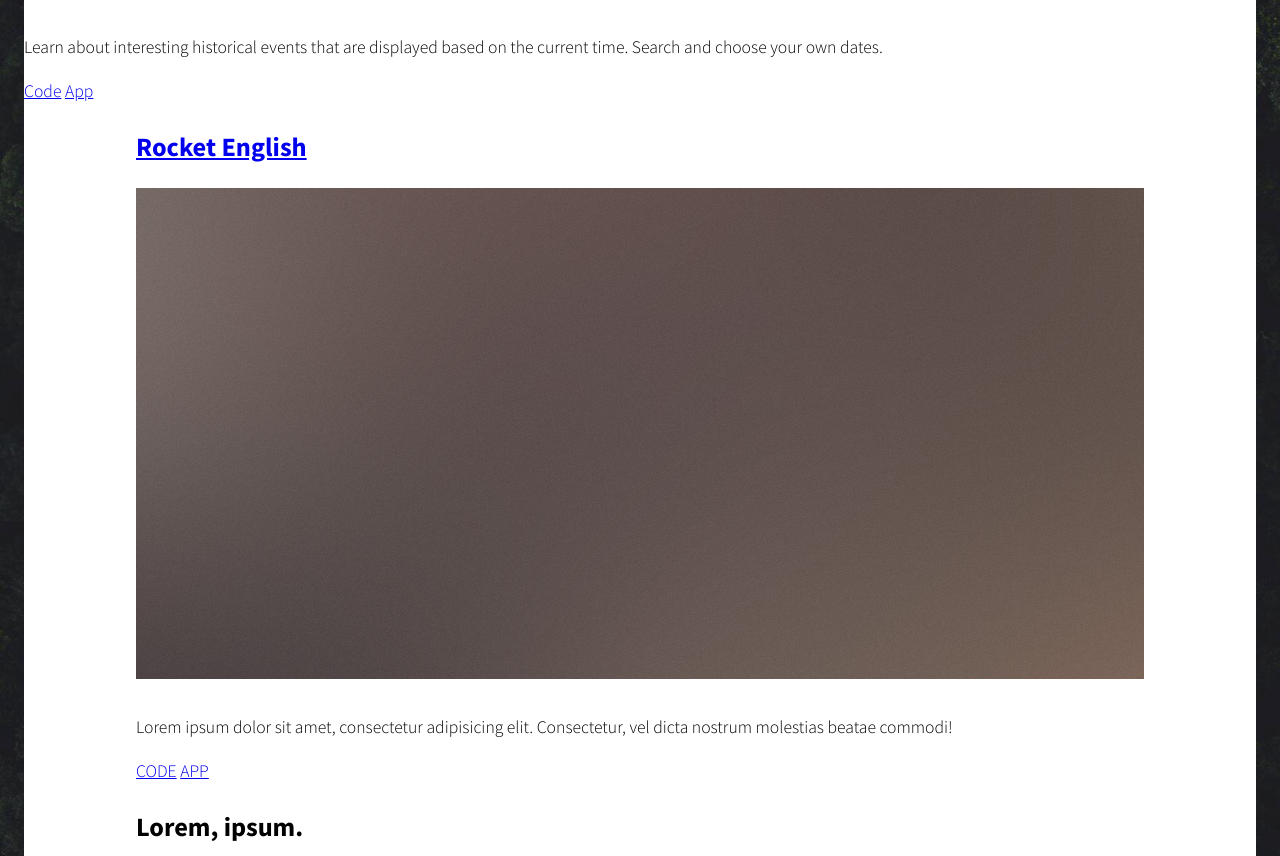
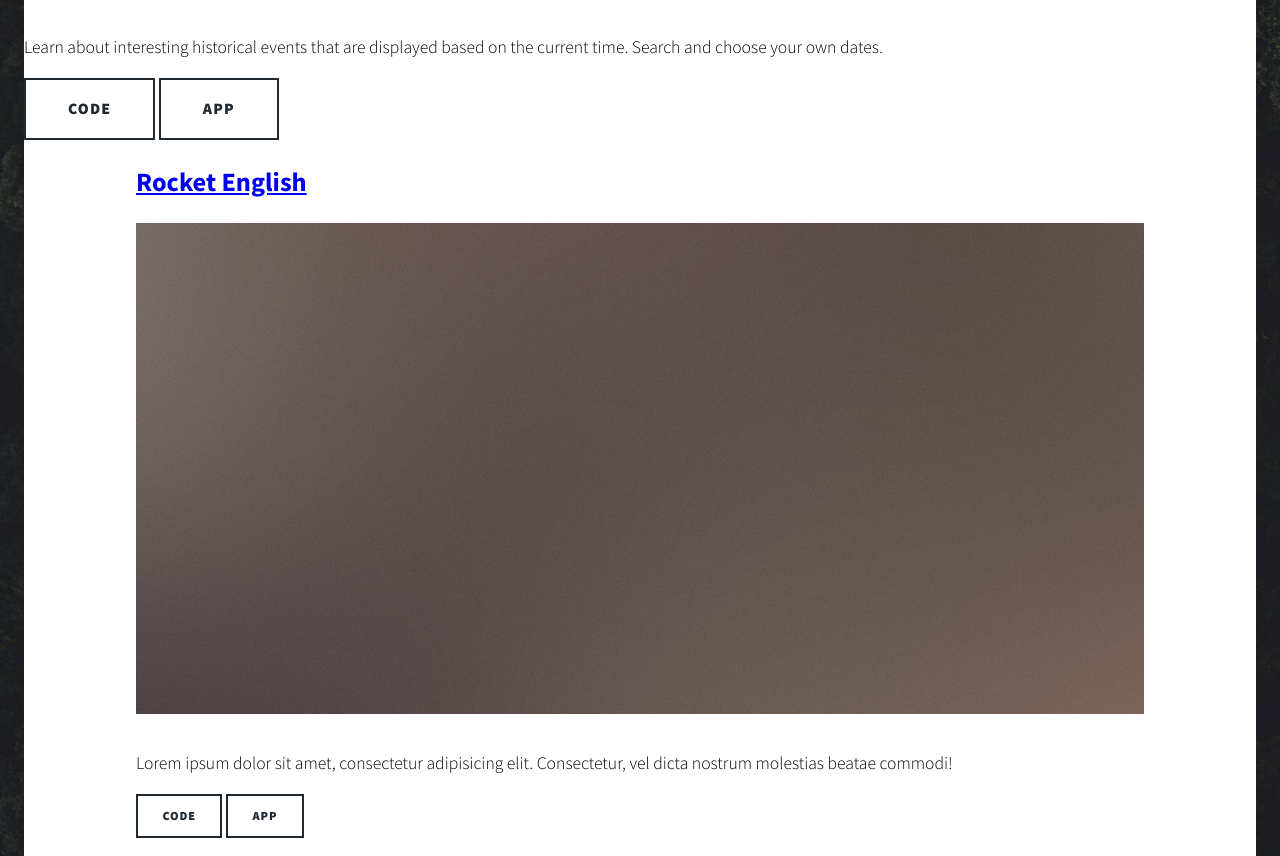
Before and after one commit to lukaszmielczarekdev/portfolio, a plain HTML site: page index.html in a window 1280 px wide. Shown: the part 1079-1935 px from the top of the page. Drawn offline with Linux system fonts and the light colour scheme.

Commit message:
PORTFOLIO-10 buttons

```diff
--- a/index.css
+++ b/index.css
@@ -148,6 +148,11 @@ body {
   }
 }
 
+a:hover {
+  filter: invert(59%) sepia(97%) saturate(1189%) hue-rotate(159deg)
+    brightness(104%) contrast(91%);
+}
+
 /* background */
 
 .bg-white {
@@ -254,6 +259,35 @@ a.image {
   overflow: hidden;
 }
 
+/* button */
+.button {
+  background-color: transparent;
+  box-shadow: inset 0 0 0 2px #212931;
+  color: #212931 !important;
+  cursor: pointer;
+  display: inline-block;
+  height: 3rem;
+  padding: 0 2rem;
+  text-align: center;
+  text-decoration: none;
+  text-transform: uppercase;
+  white-space: nowrap;
+}
+
+.button.small {
+  font-size: 0.7rem;
+  height: 2.5rem;
+  line-height: 2.5rem;
+  padding: 0 1.5rem;
+}
+
+.button.large {
+  font-size: 0.9rem;
+  height: 3.5rem;
+  line-height: 3.5rem;
+  padding: 0 2.5rem;
+}
+
 /* footer */
 
 #footer section {
--- a/index.html
+++ b/index.html
@@ -59,9 +59,13 @@
             <a
               href="https://gitlab.com/niemamemaila/wyin-fe-webapp"
               target="_blank"
+              class="button large margin-inline-1rem"
               >Code</a
             >
-            <a href="https://app-ci.spio-wyin.workers.dev/" target="_blank"
+            <a
+              href="https://app-ci.spio-wyin.workers.dev/"
+              target="_blank"
+              class="button large margin-inline-1rem"
               >App</a
             >
           </article>
@@ -82,8 +86,8 @@
               Lorem ipsum dolor sit amet, consectetur adipisicing elit.
               Consectetur, vel dicta nostrum molestias beatae commodi!
             </p>
-            <a href="#">CODE</a>
-            <a href="#">APP</a>
+            <a href="#" class="button small margin-inline-1rem">CODE</a>
+            <a href="#" class="button small margin-inline-1rem">APP</a>
           </article>
           <article>
             <h2>Lorem, ipsum.</h2>
@@ -97,8 +101,8 @@
               Lorem ipsum dolor sit amet, consectetur adipisicing elit.
               Consectetur, vel dicta nostrum molestias beatae commodi!
             </p>
-            <a href="#">CODE</a>
-            <a href="#">APP</a>
+            <a href="#" class="button small margin-inline-1rem">CODE</a>
+            <a href="#" class="button small margin-inline-1rem">APP</a>
           </article>
         </section>
       </main>
```
